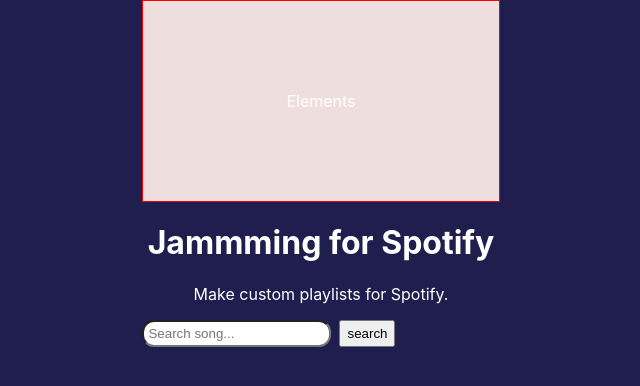
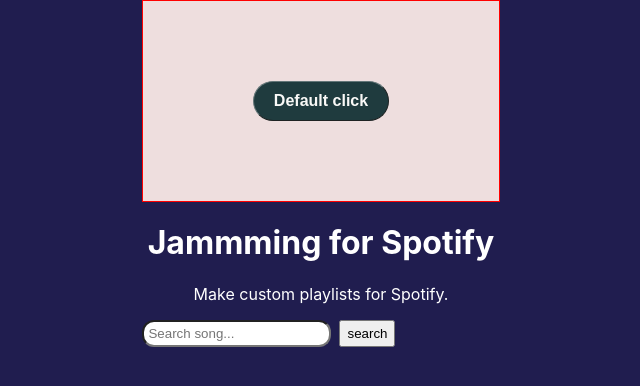
Before and after one commit to dileeparanawake/Jammming, a React (Create React App) app: page / in a window 1280 px wide. Shown: the top 386 px of the page, without its empty margins (319-959 px from the left). Built offline with nearby package versions, Linux system fonts and the light colour scheme.

Commit message:
update prototype elements css update button standard

```diff
--- a/src/App.css
+++ b/src/App.css
@@ -5,16 +5,6 @@
   height: 100vh; /* Ensure it takes the full viewport height */
 }
 
-.prototype-elements {
-  display: flex;
-  align-items: center;
-  justify-content: center;
-  background-color: #eedede;
-  min-height: 200px;
-  min-height: 200px;
-  border: 1px solid red;
-}
-
 .hidden {
   display: none;
 }
--- a/src/App.js
+++ b/src/App.js
@@ -1,6 +1,6 @@
 import "./App.css";
 import React, { useState } from "react";
-import PrototypeElements from "./utilities/PrototypeElements";
+import PrototypeElements from "./utilities/PrototypeElements/PrototypeElements";
 import SearchBarContainer from "./components/SearchBar/SearchBarContainer";
 import SongsContainer from "./components/SongsContainer";
 import PlaylistHeader from "./PlaylistHeader";
--- a/src/components/ButtonStandard/ButtonStandard.jsx
+++ b/src/components/ButtonStandard/ButtonStandard.jsx
@@ -3,7 +3,7 @@
 function ButtonStandard(props) {
   return (
     <button className="button_standard">
-      {props.buttonText || "Default click"}
+      <p>{props.buttonText || "Default click"}</p>
     </button>
   );
 }
--- a/src/components/ButtonStandard/button-standard.css
+++ b/src/components/ButtonStandard/button-standard.css
@@ -6,6 +6,13 @@
   border-color: #647678;
   border-width: 1px;
   margin: 10px;
+}
+
+.button_standard p {
+  font-size: medium;
+  font-weight: bold;
+  padding: 0;
+  margin: 5px 10px;
 }
 
 .button_standard:hover {
--- a/src/utilities/PrototypeElements.jsx
+++ /dev/null
@@ -1,8 +0,0 @@
-function PrototypeElements(props) {
-  // const showPrototype = props.display ? "display true"
-  return (
-    <div className={props.isHidden(props.className, props.hide)}>Elements</div>
-  );
-}
-
-export default PrototypeElements;
--- /dev/null
+++ b/src/utilities/PrototypeElements/PrototypeElements.jsx
@@ -0,0 +1,15 @@
+import React from "react";
+import "./prototype-elements.css";
+
+import ButtonStandard from "../../components/ButtonStandard/ButtonStandard";
+
+function PrototypeElements(props) {
+  // const showPrototype = props.display ? "display true"
+  return (
+    <div className={props.isHidden(props.className, props.hide)}>
+      <ButtonStandard></ButtonStandard>
+    </div>
+  );
+}
+
+export default PrototypeElements;
--- /dev/null
+++ b/src/utilities/PrototypeElements/prototype-elements.css
@@ -0,0 +1,13 @@
+.prototype-elements {
+  display: flex;
+  align-items: center;
+  justify-content: center;
+  background-color: #eedede;
+  min-height: 200px;
+  min-height: 200px;
+  border: 1px solid red;
+}
+
+.hidden {
+  display: none;
+}
```
